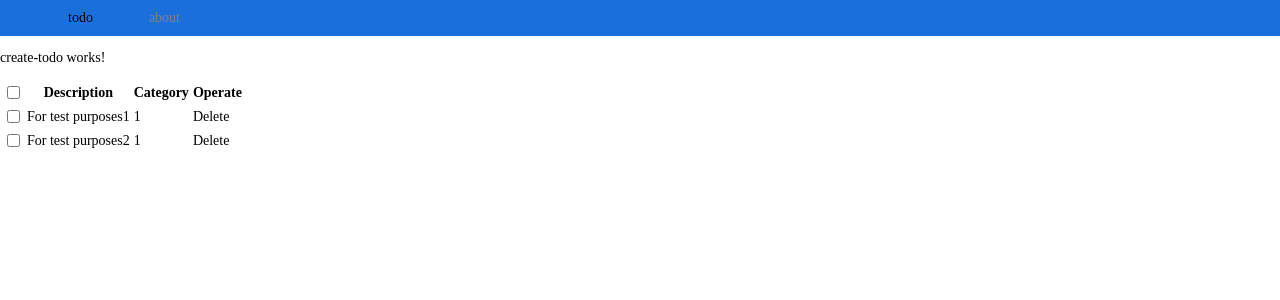
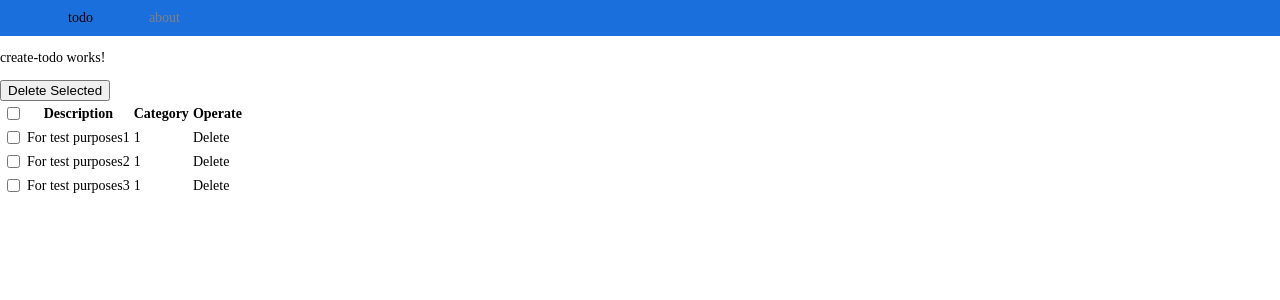
Before and after one commit to LT015/FirstAngular, an Angular app: page /todo in a window 1280 px wide. Shown: the top 300 px of the page. Built offline with nearby package versions, Linux system fonts and the light colour scheme.

Commit message:
1.增加了删除按钮 2.封装了接口

```diff
--- /dev/null
+++ b/src/app/interface.ts
@@ -0,0 +1,6 @@
+export interface Todo {
+    id: number;
+    description: string;
+    category: number;
+    content: string;
+}
--- a/src/app/todo-list/todo-list.component.html
+++ b/src/app/todo-list/todo-list.component.html
@@ -1,3 +1,4 @@
+<button (click)="deleteSelected()">Delete Selected</button>
 <table>
     <thead>
         <tr>
@@ -17,7 +18,7 @@
             <td>{{item.description}}</td>
             <td>{{item.category}}</td>
             <td>
-                <a (click)="delete(item.id)"> Delete</a>
+                <a (click)="delete([item.id])"> Delete</a>
             </td>
         </tr>
     </tbody>
--- a/src/app/todo-list/todo-list.component.ts
+++ b/src/app/todo-list/todo-list.component.ts
@@ -1,4 +1,9 @@
 import { Component, OnInit } from '@angular/core';
+import {Todo} from '../interface';
+
+interface PrivateTod extends Todo{
+    selected?: boolean;
+}
 
 @Component({
   selector: 'app-todo-list',
@@ -6,9 +11,10 @@ import { Component, OnInit } from '@angular/core';
   styleUrls: ['./todo-list.component.scss']
 })
 export class TodoListComponent implements OnInit {
-    todos = [
-        {id: 999, description: 'For test purposes1', category: 1, content: '1', selected: false},
-        {id: 999, description: 'For test purposes2', category: 1, content: '2', selected: false}
+    todos: PrivateTod[] = [
+        {id: 999, description: 'For test purposes1', category: 1, content: '1'},
+        {id: 998, description: 'For test purposes2', category: 1, content: '2'},
+        {id: 997, description: 'For test purposes3', category: 1, content: '3'}
     ];
 
     selectAll = false;
@@ -18,8 +24,13 @@ export class TodoListComponent implements OnInit {
   ngOnInit() {
   }
 
-  delete(ids) {
+  delete(ids: number[]) {
         this.todos = this.todos.filter(item => ids.indexOf(item.id) === -1);
+  }
+
+  deleteSelected() {
+      const ids = this.todos.filter(item => item.selected).map(item => item.id);
+      this.delete(ids);
   }
 
   toggleAll() {
```
